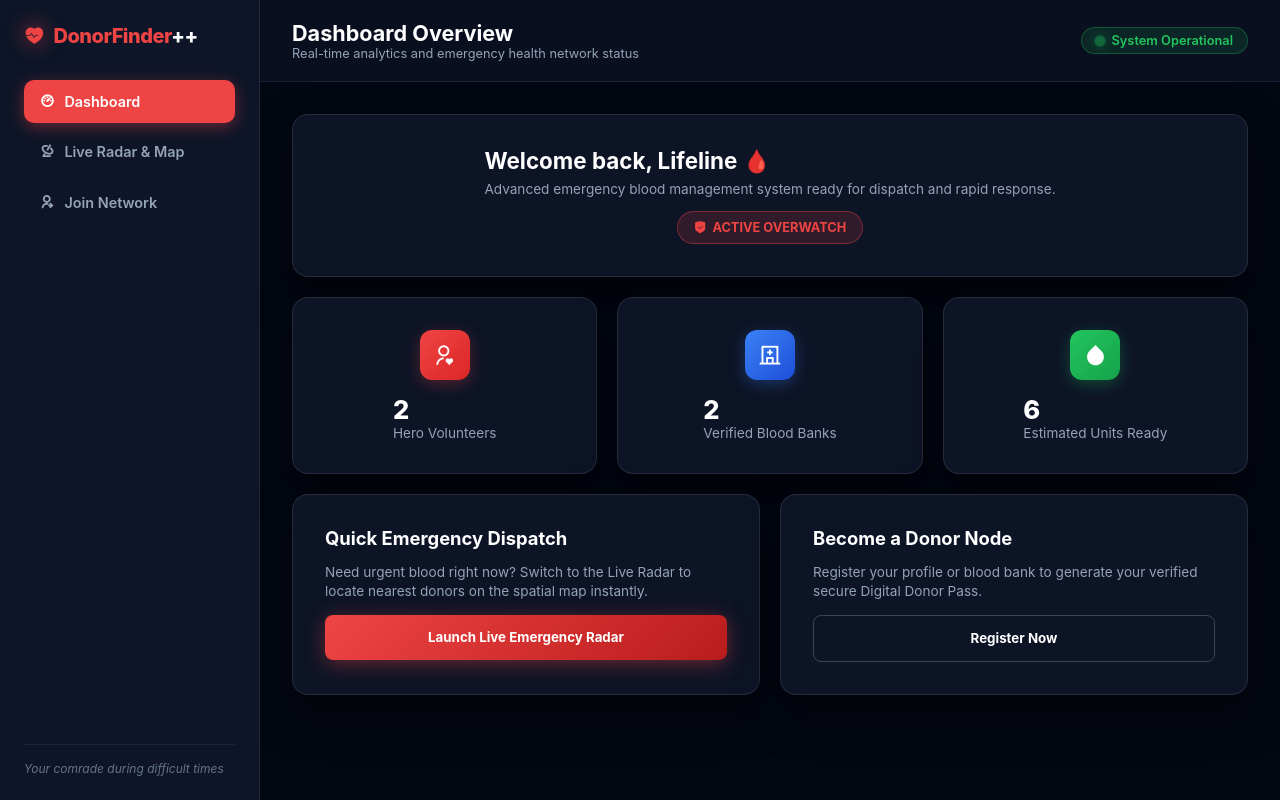
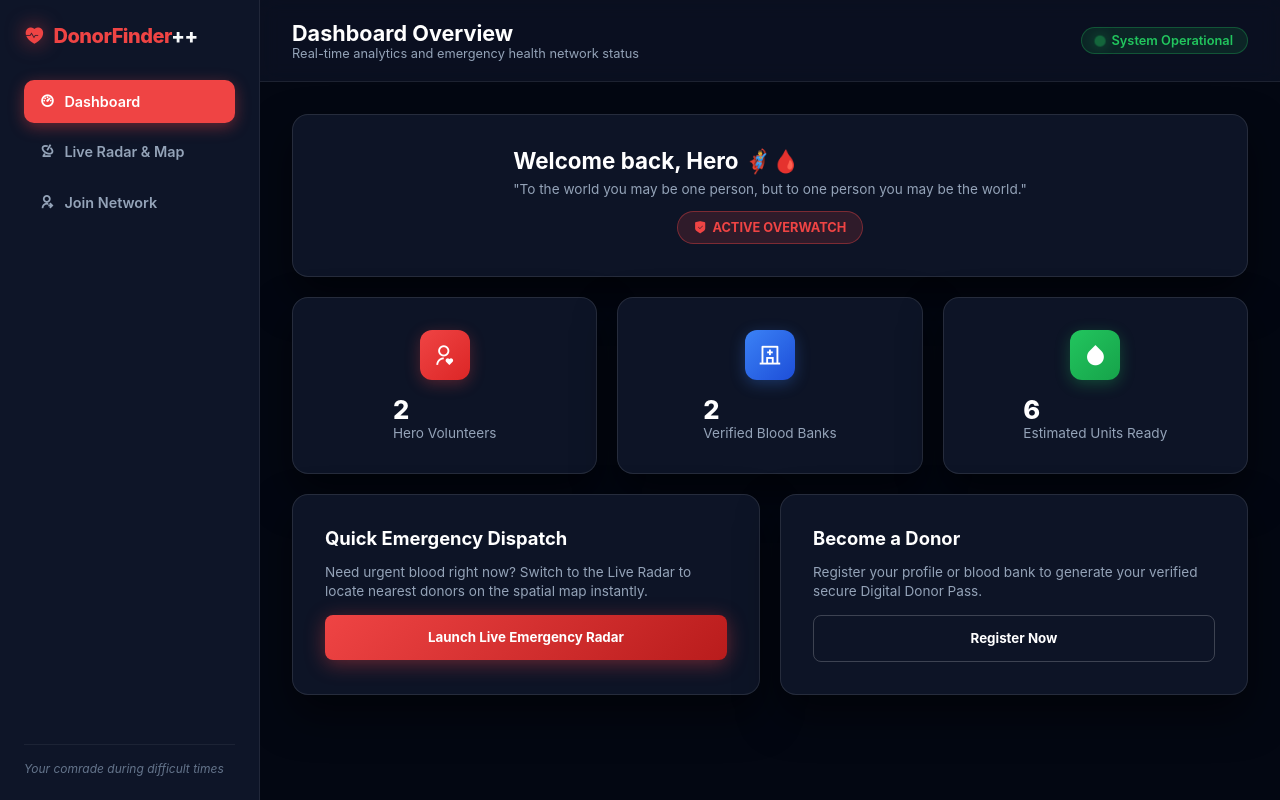
Before and after one commit to yaseenprogramer/DONOR-_FINDER-, a Flask app: page / in a window 1280 px wide. Run offline with Flask 3, Linux system fonts and the light colour scheme; data comes from the database, SQL or seed files in the repository.

Commit message:
Update index.html

```diff
--- a/blood-donor-app/templates/index.html
+++ b/blood-donor-app/templates/index.html
@@ -42,8 +42,8 @@
             <section id="dashboard-view" class="view-panel">
                 <div class="welcome-banner glass-card animate-fade">
                     <div class="welcome-text">
-                        <h2>Welcome back, Lifeline 🩸</h2>
-                        <p>Advanced emergency blood management system ready for dispatch and rapid response.</p>
+                        <h2>Welcome back, Hero 🦸‍♂️🩸</h2>
+                        <p>"To the world you may be one person, but to one person you may be the world."</p>
                     </div>
                     <div class="status-pill">
                         <i class="ri-shield-check-fill"></i> ACTIVE OVERWATCH
@@ -81,7 +81,7 @@
                         <button class="btn-glow" onclick="switchView('search')">Launch Live Emergency Radar</button>
                     </div>
                     <div class="dash-box glass-card">
-                        <h3>Become a Donor Node</h3>
+                        <h3>Become a Donor</h3>
                         <p>Register your profile or blood bank to generate your verified secure Digital Donor Pass.</p>
                         <button class="btn-outline" onclick="switchView('register')">Register Now</button>
                     </div>
@@ -117,8 +117,8 @@
             <section id="register-view" class="view-panel hidden">
                 <div class="form-container animate-fade">
                     <div class="form-card glass-card">
-                        <h2>Node Registration</h2>
-                        <p>Auto-detects location for precise geospatial map routing.</p>
+                        <h2>Donor & Hospital Registration</h2>
+                        <p>Auto-detects location for precise map routing.</p>
                         <form id="reg-form" onsubmit="submitDonor(event)">
                             <input type="text" id="reg-name" placeholder="Full Name or Hospital Name" required>
                             <select id="reg-role" required>
@@ -148,7 +148,7 @@
                                 <input type="date" id="reg-date">
                             </div>
 
-                            <button type="submit" class="btn-glow">Generate Digital Pass & Join</button>
+                            <button type="submit" class="btn-glow">Generate Digital Pass & Register</button>
                         </form>
                     </div>
 
@@ -156,7 +156,7 @@
                     <div id="digital-card" class="donor-id-card hidden animate-slide">
                         <div class="card-ribbon">VERIFIED PASS</div>
                         <div class="card-header">
-                            <div class="card-brand"><i class="ri-shield-check-fill"><span>SECURED NODE</span></i></div>
+                            <div class="card-brand"><i class="ri-shield-check-fill"><span>SECURED PROFILE</span></i></div>
                             <span class="card-title">DONOR ID++</span>
                         </div>
                         <div class="card-body">
@@ -234,7 +234,7 @@
             const titles = {
                 'dashboard': ['Dashboard Overview', 'Real-time analytics and emergency health network status'],
                 'search': ['Live Emergency Radar', 'Spatial mapping and real-time donor tracking'],
-                'register': ['Node Registration', 'Join the global network and generate your digital pass']
+                'register': ['Donor Registration', 'Join the global network and generate your digital pass']
             };
             document.getElementById('page-title').innerText = titles[view][0];
 
@@ -264,7 +264,7 @@
             grid.innerHTML = '';
 
             if (!donors.length) {
-                grid.innerHTML = '<div class="no-data"><i class="ri-alert-line"></i><p>No matching nodes found.</p></div>';
+                grid.innerHTML = '<div class="no-data"><i class="ri-alert-line"></i><p>No matching donors found.</p></div>';
                 return;
             }
 
```
